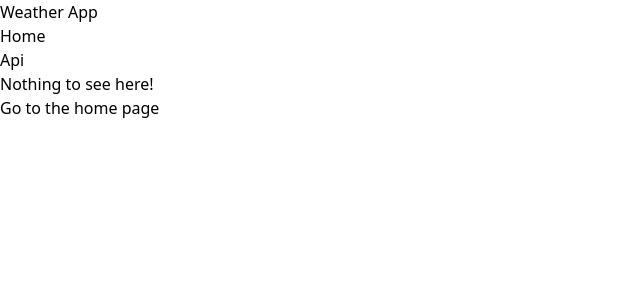
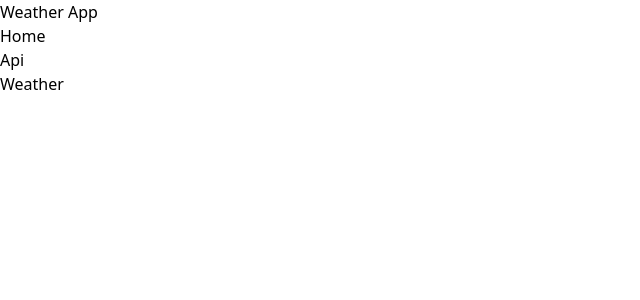
Before and after one commit to mohsensami/react-weather-app, a React (Vite) app: page /weather in a window 1280 px wide. Shown: the top 300 px of the page, without its empty margins (0-640 px from the left). Built offline with nearby package versions, Linux system fonts and the light colour scheme.

Commit message:
redirect to weather page

```diff
--- a/src/App.jsx
+++ b/src/App.jsx
@@ -1,6 +1,7 @@
 import { Routes, Route, Link } from 'react-router-dom';
 import MainContainer from './components/container/mainContainer';
 import Home from './components/pages/Home';
+import Weather from './components/pages/Weather';
 
 // Providers
 import { WeatherProvider } from './context/weatherContext';
@@ -12,6 +13,8 @@ export default function App() {
                 <Routes>
                     <Route path="/" element={<MainContainer />}>
                         <Route index element={<Home />} />
+                        <Route exact path="weather/:city/:coord" component={<Weather />} />
+                        <Route path="weather" element={<Weather />} />
                         <Route path="about" element={<About />} />
                         <Route path="dashboard" element={<Dashboard />} />
                         <Route path="*" element={<NoMatch />} />
--- a/src/components/pages/Home.jsx
+++ b/src/components/pages/Home.jsx
@@ -26,6 +26,11 @@ const Home = () => {
         [dispatch, userForm.city]
     );
 
+    // If there is no error and the weather for submited city exists then redirect to Weather.js
+    if (!weather.error && weather.weather) {
+        window.location.assign(`/weather/${userForm.city}/${weather.weather.coord.lon}&${weather.weather.coord.lat}`);
+    }
+
     return (
         <div className="h-screen flex flex-col justify-center items-center bg-gray-800 gap-8">
             {JSON.stringify(weather)}
--- /dev/null
+++ b/src/components/pages/Weather.jsx
@@ -0,0 +1,5 @@
+import React from 'react';
+
+export default function Weather() {
+    return <div>Weather</div>;
+}
```
Also changed, not shown: src/main.jsx (+4 -4 lines).
